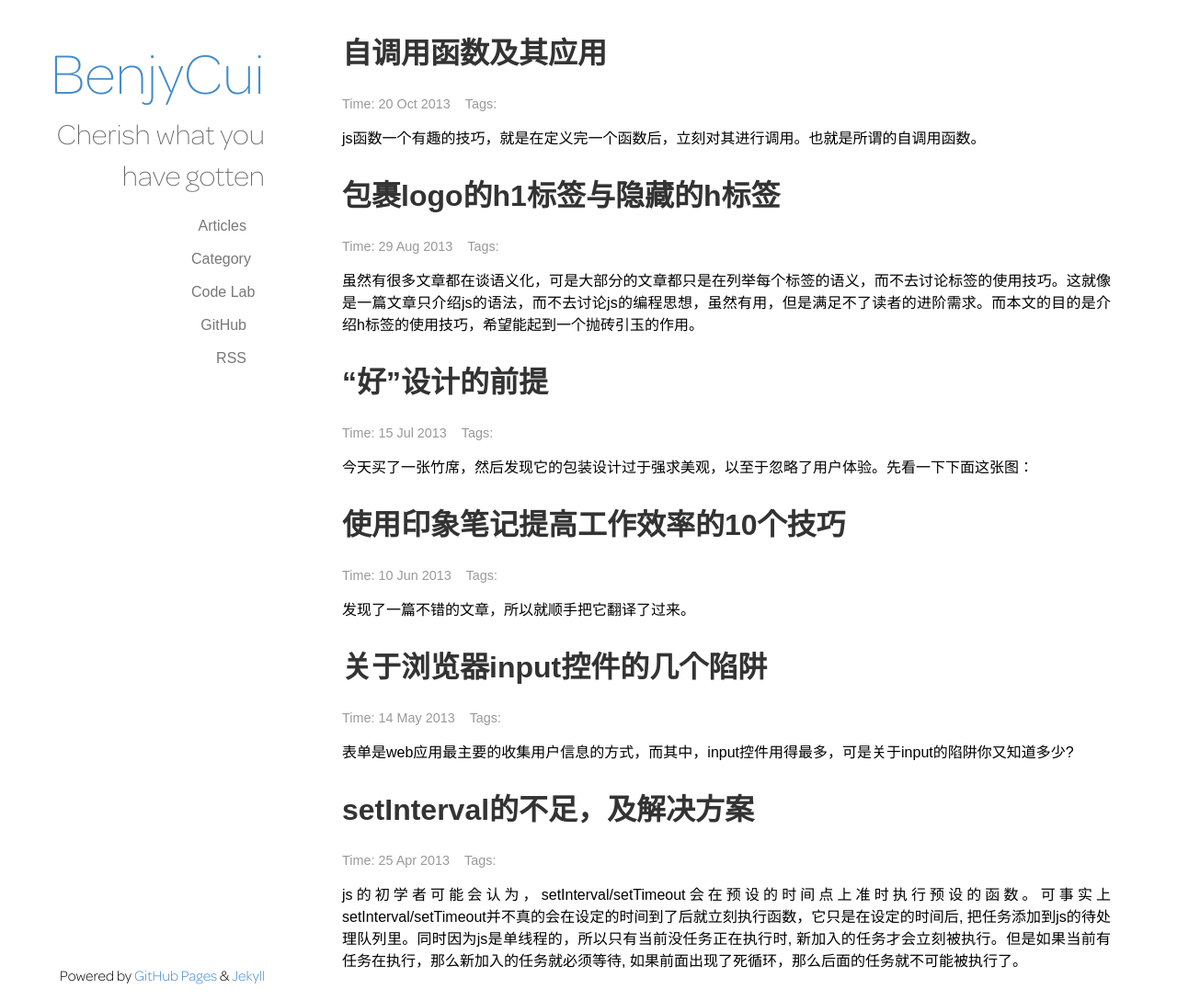
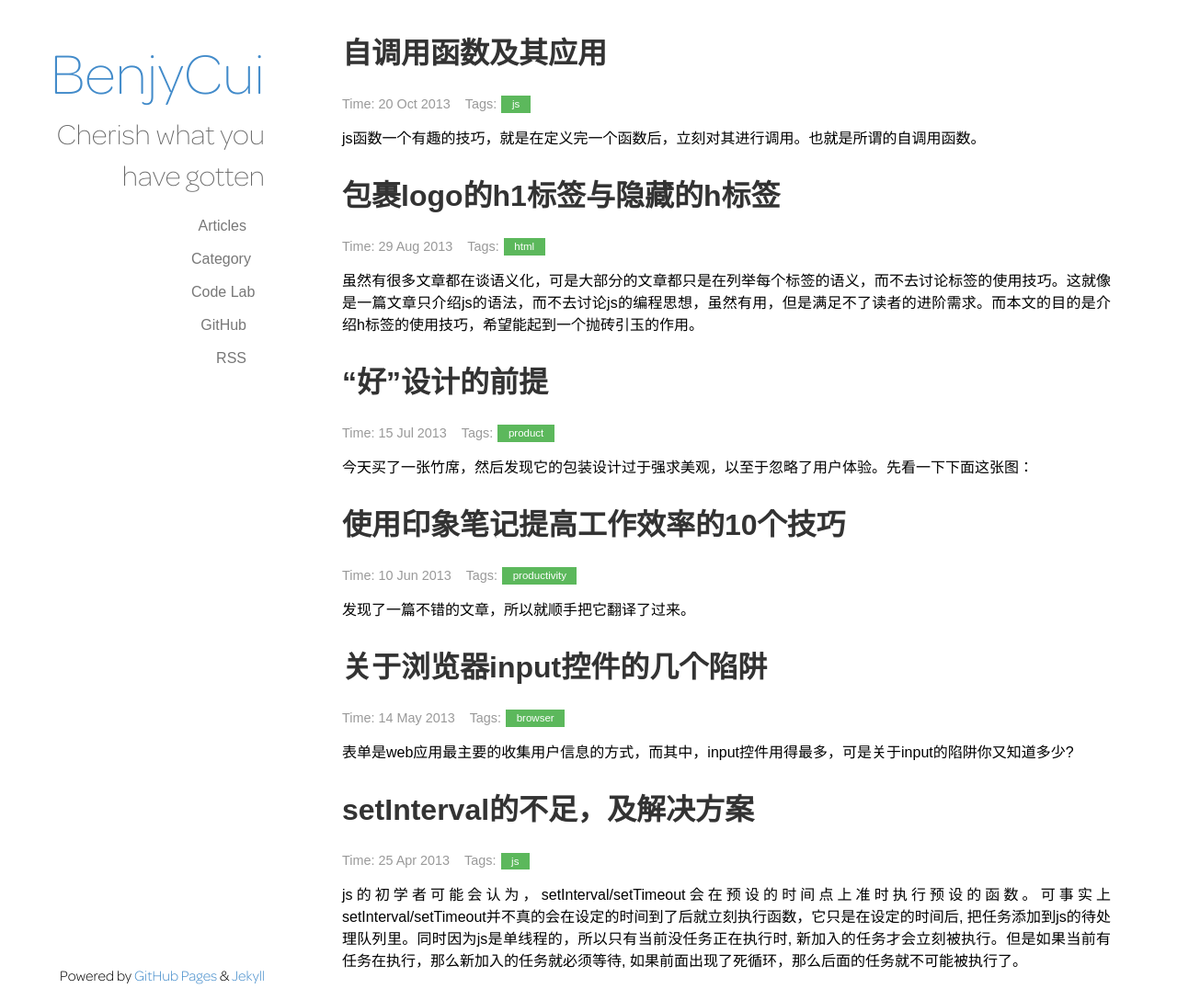
Before and after one commit to benjycui/benjycui.github.io, a Jekyll site: the page built from index.html, in a window 1280 px wide and 1088 px high. Shown: the whole window at 92% size. Built offline with Jekyll 4.4.1, drawn with Linux system fonts in a browser that asks for light colours; Markdown is read by kramdown in place of the engine named in the settings.

Commit message:
fix category

```diff
--- a/_posts/2013-5-14-serveral-traps-of-input.md
+++ b/_posts/2013-5-14-serveral-traps-of-input.md
@@ -1,6 +1,7 @@
 ---
 layout: article
 title: 关于浏览器input控件的几个陷阱
+tags: browser
 ---
 
 表单是web应用最主要的收集用户信息的方式，而其中，input控件用得最多，可是关于input的陷阱你又知道多少?
--- a/_posts/2013-6-10-evernote-productivity-tips.md
+++ b/_posts/2013-6-10-evernote-productivity-tips.md
@@ -1,6 +1,7 @@
 ---
 layout: article
 title: 使用印象笔记提高工作效率的10个技巧
+tags: productivity
 ---
 
 发现了一篇不错的文章，所以就顺手把它翻译了过来。
--- a/_posts/2013-7-15-design-of-product.md
+++ b/_posts/2013-7-15-design-of-product.md
@@ -1,6 +1,7 @@
 ---
 layout: article
 title: “好”设计的前提
+tags: product
 ---
 
 今天买了一张竹席，然后发现它的包装设计过于强求美观，以至于忽略了用户体验。先看一下下面这张图：
--- a/_posts/2013-8-29-hidden-h-tag.md
+++ b/_posts/2013-8-29-hidden-h-tag.md
@@ -1,6 +1,7 @@
 ---
 layout: article
 title: 包裹logo的h1标签与隐藏的h标签
+tags: html
 ---
 
 虽然有很多文章都在谈语义化，可是大部分的文章都只是在列举每个标签的语义，而不去讨论标签的使用技巧。这就像是一篇文章只介绍js的语法，而不去讨论js的编程思想，虽然有用，但是满足不了读者的进阶需求。而本文的目的是介绍h标签的使用技巧，希望能起到一个抛砖引玉的作用。
--- a/index.html
+++ b/index.html
@@ -11,7 +11,7 @@ title: Cherish What You Have Gotten
         <p class="post-meta">
           <time>Time: {{ post.date | date_to_string }}</time>
           &nbsp;&nbsp;&nbsp;Tags:
-          {% for tag in page.tags %}
+          {% for tag in post.tags %}
           <a href="" class="post-tag">{{ tag }}</a>
           {% endfor %}
         </p>
```
